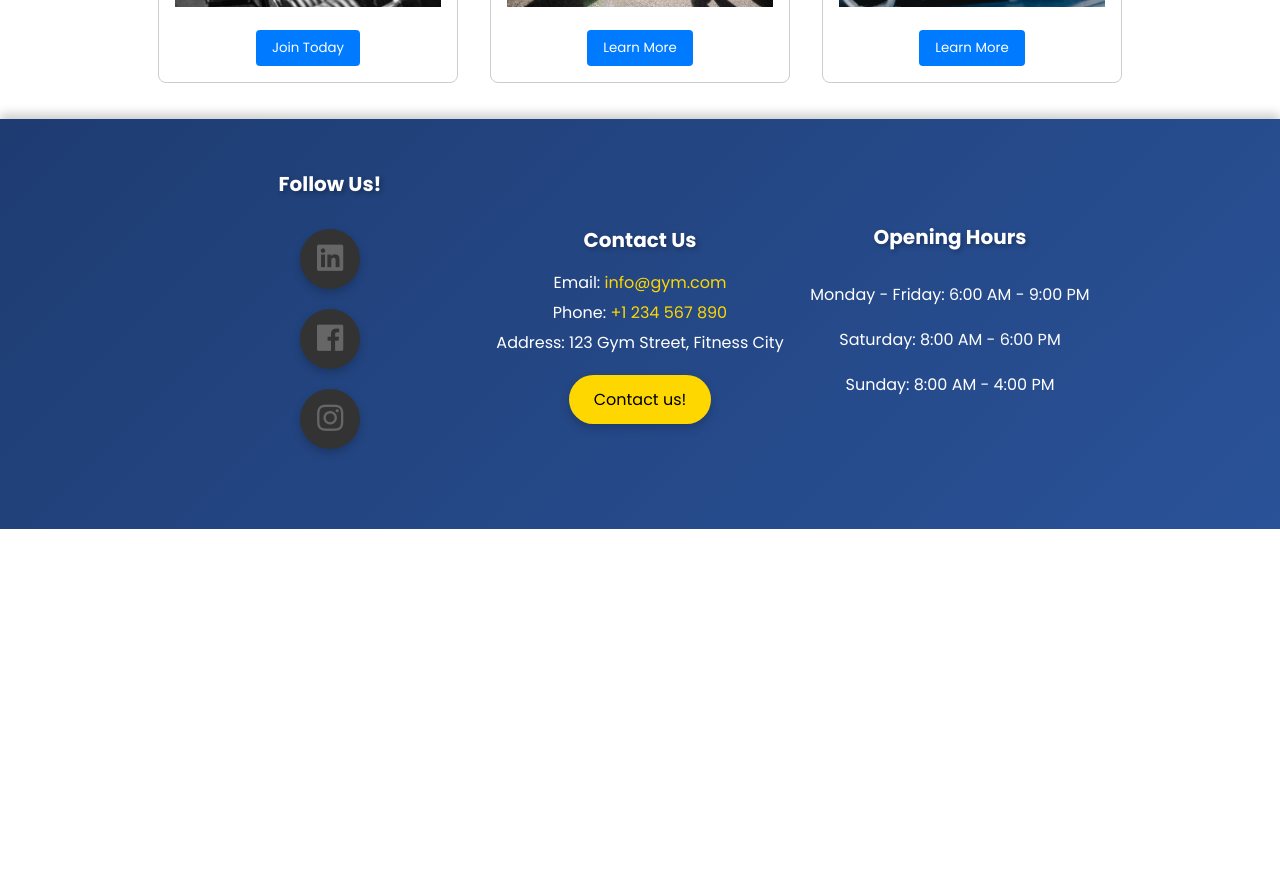
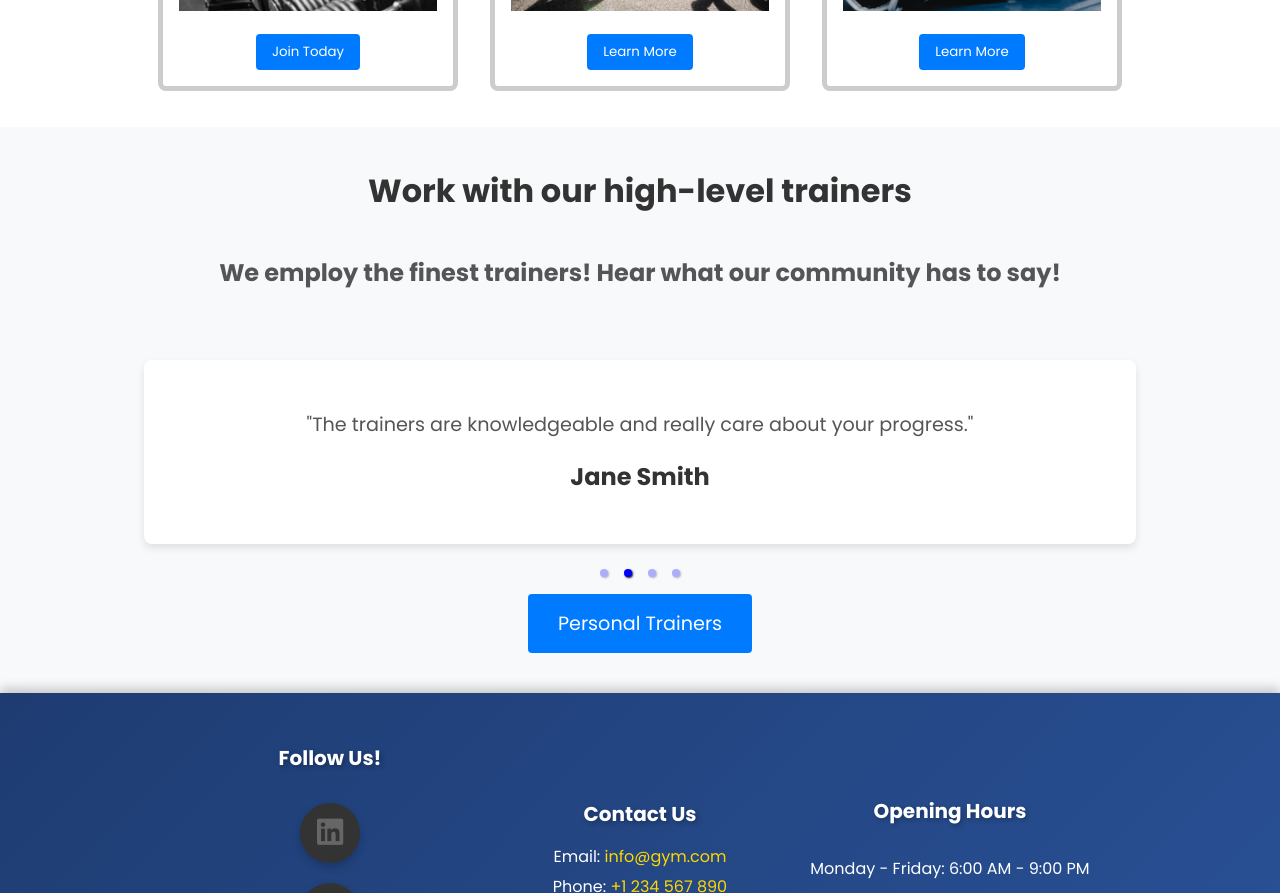
Before and after one commit to CodingOdysseyOrginal/Core_Fitness, a React (Vite) app in the folder frontend/: page / in a window 1280 px wide. Shown: the part 1700-2593 px from the top of the page. Before the commit the page ends 2229 px from the top, so only its background shows below. Built offline with nearby package versions, Linux system fonts and the light colour scheme.

Commit message:
adding testimonials

```diff
--- a/frontend/package.json
+++ b/frontend/package.json
@@ -15,7 +15,9 @@
     "react": "^18.2.0",
     "react-dom": "^18.2.0",
     "react-intersection-observer": "^9.10.3",
-    "react-router-dom": "^6.23.1"
+    "react-responsive-carousel": "^3.2.23",
+    "react-router-dom": "^6.23.1",
+    "swiper": "^11.1.4"
   },
   "devDependencies": {
     "@types/react": "^18.2.66",
--- a/frontend/src/App.css
+++ b/frontend/src/App.css
@@ -1,3 +1,4 @@
 /* Things to do
-1. Look into fixing the hover effect on the card that allow the img to have an link.
-2. maybe add testimonials to the home page(react swiper maybe)
+1. sort testimonials out (add img and sort sizing
+2. make that section phone and tablet firendly
+3. make sure looks good at the end
--- a/frontend/src/Components/Card/Card.css
+++ b/frontend/src/Components/Card/Card.css
@@ -1,6 +1,6 @@
 .card {
     position: relative;
-    border: 1px solid #ccc;
+    border: 5px solid #ccc;
     border-radius: 8px;
     padding: 16px;
     max-width: 300px;
@@ -26,6 +26,8 @@
     height: 200px;
     object-fit: cover;
     margin-bottom: 16px;
+    position: relative;
+    z-index: 2;
   }
 
   .card button {
--- a/frontend/src/Components/Navbar/Navbar.css
+++ b/frontend/src/Components/Navbar/Navbar.css
@@ -106,7 +106,8 @@ span {
 }
 
 .navigation a:hover {
-  background-color: var(--navyBlue);
+  background-color: #0056b3;
+  box-shadow: 3px 3px 5px rgba(0, 0, 0, 0.5);
   color: var(--white);
   height: 100%;
   width: 100%;
--- a/frontend/src/Pages/HomePage/HomePage.css
+++ b/frontend/src/Pages/HomePage/HomePage.css
@@ -1,4 +1,4 @@
-/* HomePage.css */
+
 :root {
   --silver: #C0C0C0;
   --black: #000000;
@@ -50,6 +50,7 @@
   border-radius: 15%;
   cursor: pointer;
   width: 160px;
+  margin-top: 40px;
   margin-left: 20px;
   font-weight: 600;
   font-size: larger;
@@ -143,6 +144,26 @@
   overflow: hidden;
 }
 
+.testimonial {
+  background-color: white;
+  border-radius: 8px;
+  padding: 20px;
+  box-shadow: 0 4px 8px rgba(0, 0, 0, 0.1);
+  margin: 20px;
+  height:vh;
+}
+
+.testimonial p {
+  font-size: 1.2em;
+  color: #555;
+}
+
+.testimonial h3 {
+  margin-top: 20px;
+  font-size: 1.5em;
+  color: #333;
+}
+
 .cards-container {
   display: flex;
   justify-content: center;
@@ -192,9 +213,9 @@
 
 .card button:hover {
   background-color: #0056b3;
-}
+  }
 
-.card::before {
+  .card::before {
   content: "";
   position: absolute;
   top: 0;
@@ -275,6 +296,7 @@
   }
 }
 
+
 /* Media queries for phones */
 @media (max-width: 480px) {
   .Homeintro {
@@ -334,3 +356,64 @@
     max-width: 200px;
   }
 }
+
+@import 'react-responsive-carousel/lib/styles/carousel.min.css';
+.forthsection {
+  padding: 40px 20px;
+  background-color: #f8f9fa;
+  text-align: center;
+}
+
+.forthsection h1 {
+  margin-bottom: 40px;
+  font-size: 2em;
+  color: #333;
+}
+
+.forthsection h2 {
+  margin-bottom: 20px;
+  font-size: 1.5em;
+  color: #555;
+}
+
+.testimonial {
+  background-color: white;
+  border-radius: 8px;
+  padding: 50px;
+  box-shadow: 0 4px 8px rgba(0, 0, 0, 0.1);
+  margin: 50px;
+  width: 80%;
+  margin-left: auto;
+  margin-right: auto;
+}
+
+.forthsection button{
+  padding: 15px 30px;
+  background-color: #007BFF;
+  color: white;
+  border: none;
+  border-radius: 4px;
+  cursor: pointer;
+  font-size: larger;
+}
+.forthsection button:hover{
+  background-color: #FFD700;
+  color: #000000;
+  border: #000000 solid 1px;
+
+}
+
+.testimonial p {
+  font-size: 1.2em;
+  color: #555;
+}
+
+.testimonial h3 {
+  margin-top: 20px;
+  font-size: 1.5em;
+  color: #333;
+}
+
+.carousel .control-dots .dot {
+  background-color: blue;
+}
--- a/frontend/src/Pages/HomePage/HomePage.tsx
+++ b/frontend/src/Pages/HomePage/HomePage.tsx
@@ -1,5 +1,7 @@
 import { motion } from "framer-motion";
 import { useInView } from "react-intersection-observer";
+import { Carousel } from 'react-responsive-carousel';
+import 'react-responsive-carousel/lib/styles/carousel.min.css';
 import "./HomePage.css";
 import Card from "../../Components/Card/Card";
 import Weights from "./Weights.jpg";
@@ -33,6 +35,7 @@ const rightItemVariants = {
 const HomePage = () => {
   const [ref, inView] = useInView({ threshold: 0.1 });
   const [cardsRef, cardsInView] = useInView({ threshold: 0.1 });
+  const [testimonialRef, testimonialInView] = useInView({ threshold: 0.1 });
 
   return (
     <>
@@ -46,7 +49,7 @@ const HomePage = () => {
           <motion.h1 variants={leftItemVariants}>
             Focus on enhancing your body and sharpening your mind
           </motion.h1>
-          <motion.h1 variants={leftItemVariants}>
+          <motion.h1 variants={rightItemVariants}>
             We are more than a gym. We are a Community!
           </motion.h1>
           <motion.a href="/membership" variants={leftItemVariants}>
@@ -103,6 +106,43 @@ const HomePage = () => {
           </motion.div>
         </motion.div>
       </div>
+      <div className="forthsection" ref={testimonialRef}>
+        <motion.h1 variants={leftItemVariants}>
+          Work with our high-level trainers
+        </motion.h1>
+        <motion.h2 variants={leftItemVariants}>
+          We employ the finest trainers! Hear what our community has to say!
+        </motion.h2>
+        <Carousel
+          autoPlay
+          infiniteLoop
+          showThumbs={false}
+          showStatus={false}
+          showIndicators={true}
+          interval={5000}
+          transitionTime={500}
+          showArrows={false}
+          stopOnHover={true}
+        >
+          <div className="testimonial">
+            <p>"I've achieved my fitness goals thanks to the professional guidance of these trainers!"</p>
+            <h3>John Doe</h3>
+          </div>
+          <div className="testimonial">
+            <p>"The trainers are knowledgeable and really care about your progress."</p>
+            <h3>Jane Smith</h3>
+          </div>
+          <div className="testimonial">
+            <p>"I feel more motivated and stronger every day thanks to the great trainers here."</p>
+            <h3>Mike Johnson</h3>
+          </div>
+          <div className="testimonial">
+            <p>"The personalized training plans have made a huge difference in my fitness journey."</p>
+            <h3>Emily Davis</h3>
+          </div>
+        </Carousel>
+        <a href="/personaltrainers"><button>Personal Trainers</button></a>
+      </div>
     </>
   );
 };
```
Also changed, not shown: 1 other file (tests, documents, lock files or other folders).
